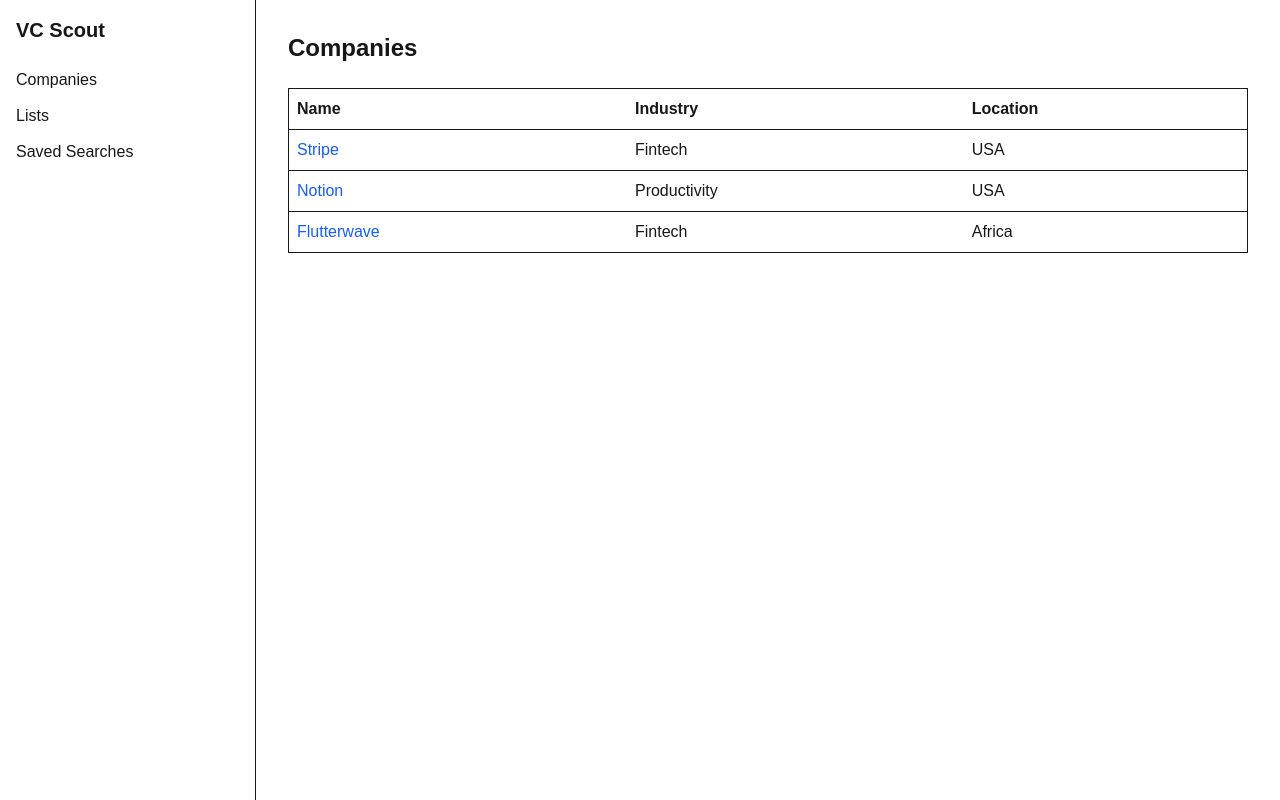
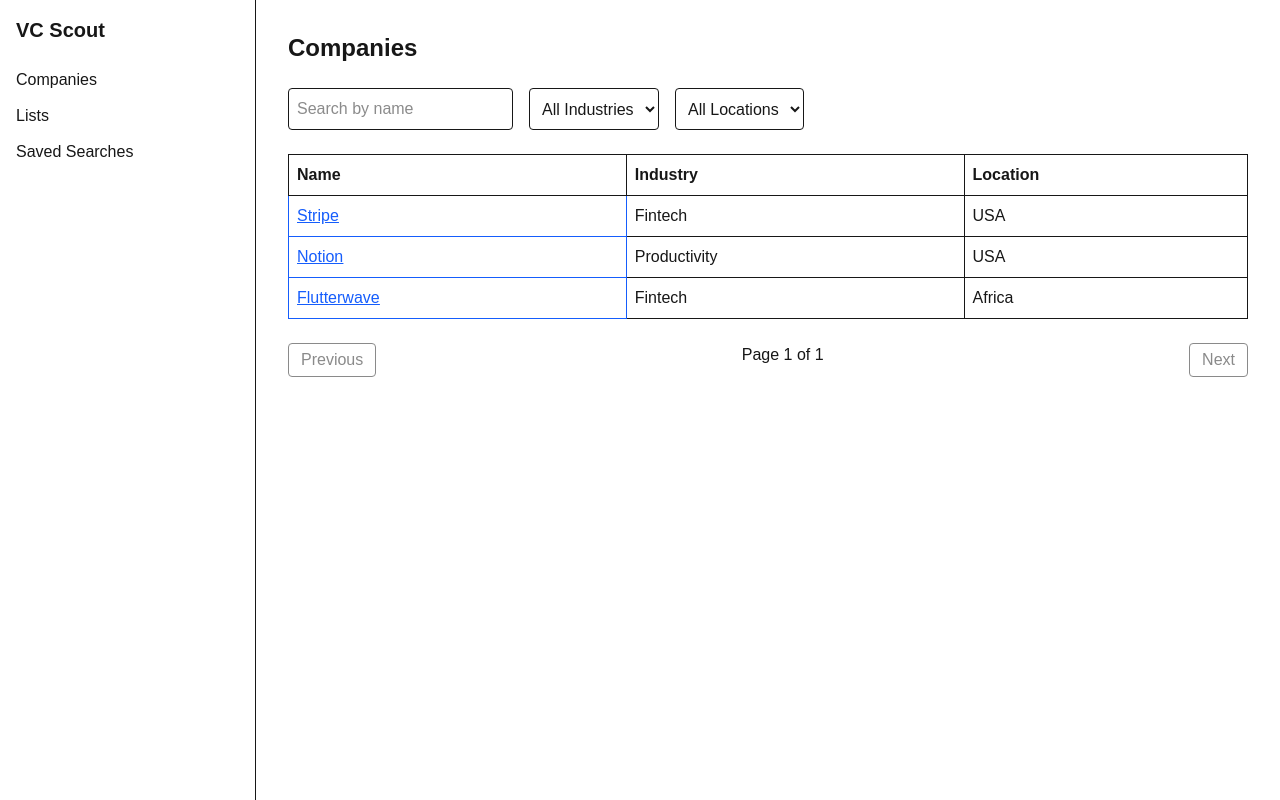
Before and after one commit to rozbloom/vc_sourcing_mvp, a Next.js app in the folder vc-intelligence-new/: page /companies in a window 1280 px wide. Built offline with nearby package versions, Linux system fonts and the light colour scheme.

Commit message:
added searchig, filters. for companies

```diff
--- a/vc-intelligence-new/src/app/companies/page.tsx
+++ b/vc-intelligence-new/src/app/companies/page.tsx
@@ -1,37 +1,137 @@
-import { companies } from "../../data/companies";
+"use client";
+
+import { useState } from "react";
 import Link from "next/link";
+import { companies as companyData, Company } from "../../data/companies";
 
 export default function CompaniesPage() {
+    const [search, setSearch] = useState("");
+    const [industryFilter, setIndustryFilter] = useState("");
+    const [locationFilter, setLocationFilter] = useState("");
+    const [page, setPage] = useState(1);
+    const perPage = 3;
+
+    const filtered = companyData.filter((c) => {
+        const matchesSearch =
+            c.name.toLowerCase().includes(search.toLowerCase());
+        const matchesIndustry = industryFilter
+            ? c.industry === industryFilter
+            : true;
+        const matchesLocation = locationFilter
+            ? c.location === locationFilter
+            : true;
+        return matchesSearch && matchesIndustry && matchesLocation;
+    });
+
+    const totalPages = Math.ceil(filtered.length / perPage);
+    const paginated = filtered.slice(
+        (page - 1) * perPage,
+        page * perPage
+    );
+
+    const industries = Array.from(
+        new Set(companyData.map((c) => c.industry))
+    );
+    const locations = Array.from(
+        new Set(companyData.map((c) => c.location))
+    );
+
     return (
-        <div>
-            <h1 className="text-2xl font-bold mb-6">Companies</h1>
+        <div className="space-y-6">
+            <h1 className="text-2xl font-bold">Companies</h1>
 
-            <table className="w-full border">
+            {/* Filters */}
+            <div className="flex gap-4">
+                <input
+                    type="text"
+                    placeholder="Search by name"
+                    value={search}
+                    onChange={(e) => {
+                        setSearch(e.target.value);
+                        setPage(1);
+                    }}
+                    className="border p-2 rounded"
+                />
+
+                <select
+                    value={industryFilter}
+                    onChange={(e) => {
+                        setIndustryFilter(e.target.value);
+                        setPage(1);
+                    }}
+                    className="border p-2 rounded"
+                >
+                    <option value="">All Industries</option>
+                    {industries.map((industry) => (
+                        <option key={industry} value={industry}>
+                            {industry}
+                        </option>
+                    ))}
+                </select>
+
+                <select
+                    value={locationFilter}
+                    onChange={(e) => {
+                        setLocationFilter(e.target.value);
+                        setPage(1);
+                    }}
+                    className="border p-2 rounded"
+                >
+                    <option value="">All Locations</option>
+                    {locations.map((location) => (
+                        <option key={location} value={location}>
+                            {location}
+                        </option>
+                    ))}
+                </select>
+            </div>
+
+            {/* Companies Table */}
+            <table className="w-full border-collapse border">
                 <thead>
-                    <tr className="border-b">
-                        <th className="text-left p-2">Name</th>
-                        <th className="text-left p-2">Industry</th>
-                        <th className="text-left p-2">Location</th>
+                    <tr>
+                        <th className="border p-2 text-left">Name</th>
+                        <th className="border p-2 text-left">Industry</th>
+                        <th className="border p-2 text-left">Location</th>
                     </tr>
                 </thead>
 
                 <tbody>
-                    {companies.map((company) => (
-                        <tr key={company.id} className="border-b">
-                            <td className="p-2">
-                                <Link
-                                    href={`/companies/${company.id}`}
-                                    className="text-blue-600"
-                                >
+                    {paginated.map((company: Company) => (
+                        <tr key={company.id}>
+                            <td className="border p-2 text-blue-600 underline">
+                                <Link href={`/companies/${company.id}`}>
                                     {company.name}
                                 </Link>
                             </td>
-                            <td className="p-2">{company.industry}</td>
-                            <td className="p-2">{company.location}</td>
+                            <td className="border p-2">{company.industry}</td>
+                            <td className="border p-2">{company.location}</td>
                         </tr>
                     ))}
                 </tbody>
             </table>
+
+            {/* Pagination Controls */}
+            <div className="flex justify-between">
+                <button
+                    disabled={page <= 1}
+                    onClick={() => setPage(page - 1)}
+                    className="px-3 py-1 border rounded disabled:opacity-50"
+                >
+                    Previous
+                </button>
+                <span>
+                    Page {page} of {totalPages}
+                </span>
+
+                <button
+                    disabled={page >= totalPages}
+                    onClick={() => setPage(page + 1)}
+                    className="px-3 py-1 border rounded disabled:opacity-50"
+                >
+                    Next
+                </button>
+            </div>
         </div>
     );
 }
```
